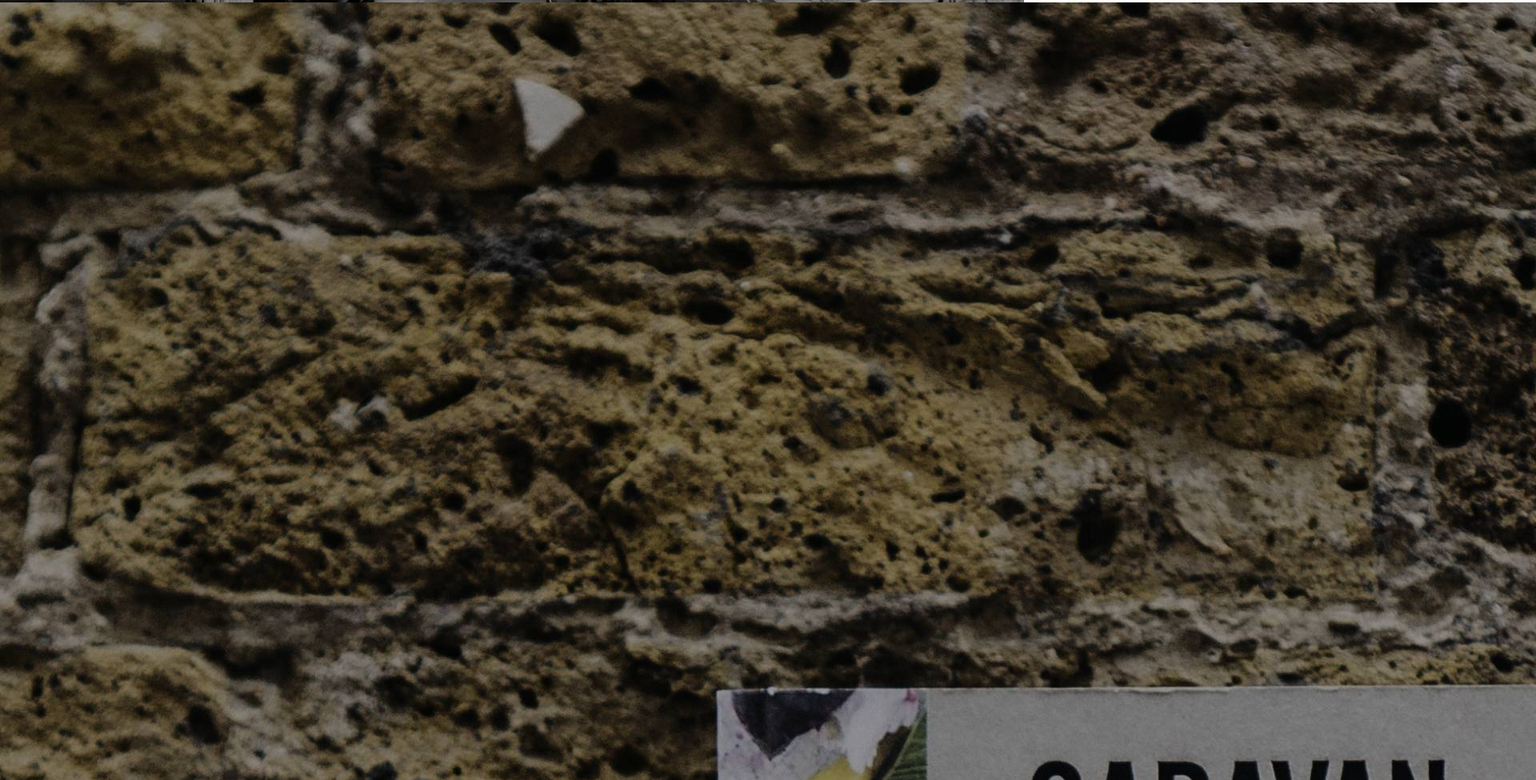
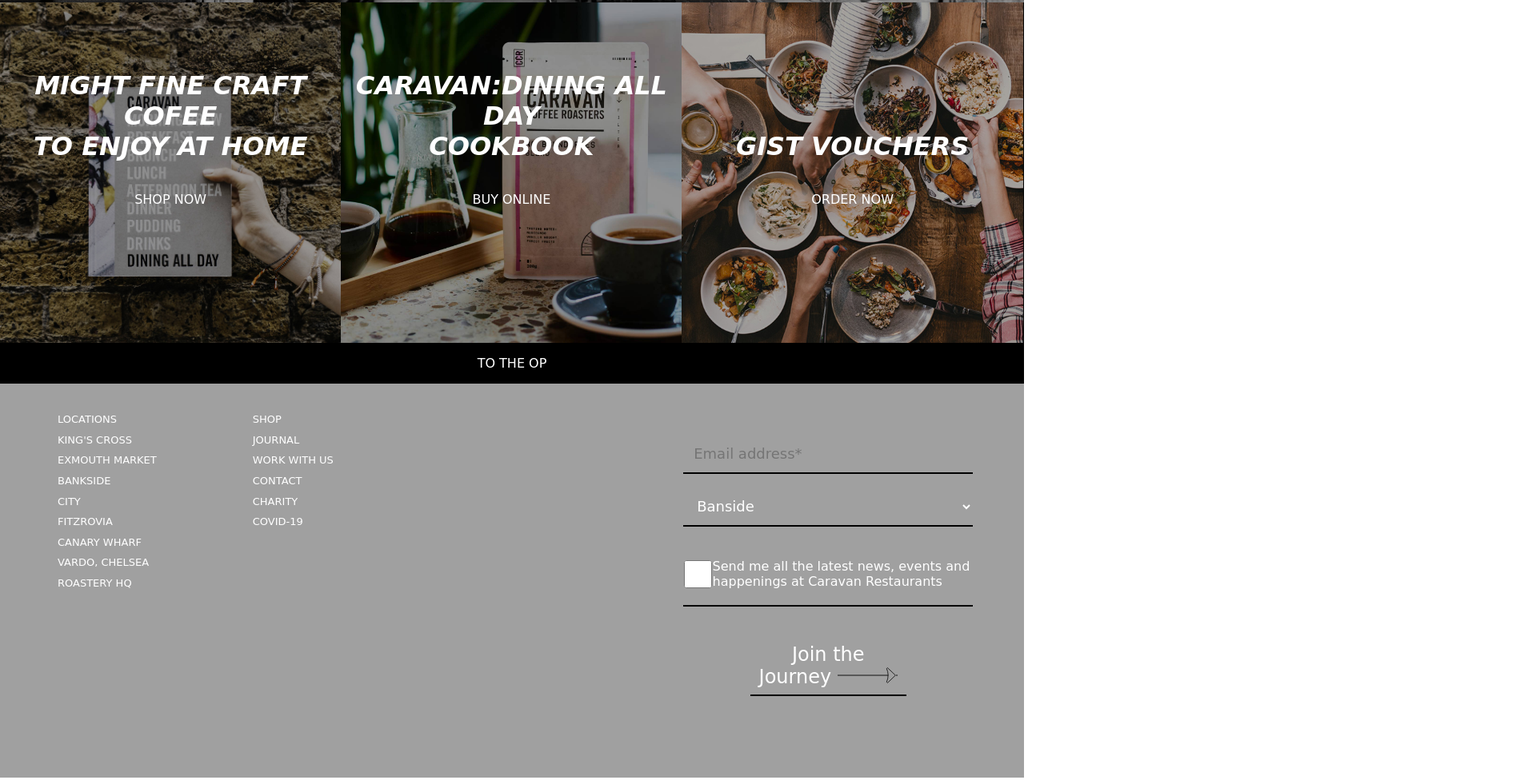
Before and after one commit to MartinAAcebeyL/SmallProjectsWeb, a plain HTML site: page Caravan/index.html in a window 1280 px wide. Shown: the part 797-1773 px from the top of the page at 80% size, 1920 px wide, since content can reach past the window. Drawn offline with Linux system fonts and the light colour scheme; a web font is replaced by a local one.

Commit message:
se termino el maquetado de el home

```diff
--- a/Caravan/index.html
+++ b/Caravan/index.html
@@ -79,22 +79,29 @@
     <section id="offerts">
         <article>
             <figure><img src="images/brunch-box-eggs-1.jpg" alt="brunch-box-eggs-1"></figure>
-            <span>Might fine craft cofee <br>to enjoy at home</span>
+            <p>
+                <span class="big-upper-font">Might fine craft cofee <br>to enjoy at home</span><br><br>
                 <span><a href="">shop now</a></span>
+            </p>
         </article>
         <article>
             <figure><img src="images/ccr-new-bags-2022.jpg" alt="ccr-new-bags-2022"></figure>
-            <span>caravan:dining all day<br>cookbook</span>
+            <p>
+                <span class="big-upper-font">caravan:dining all day<br>cookbook</span><br><br>
                 <span>buy online</span>
+            </p>
         </article>
         <article>
             <figure><img src="images/private-hire-and-events-img-610x610px.jpg" alt="private-hire-and-events"></figure>
-            <span>Gist vouchers</span>
+            <p>
+                <span class="big-upper-font">Gist vouchers</span><br><br>
                 <span>order now</span>
+            </p>
         </article>
         <p>to the op</p>
     </section>
-    <footer>
+    <footer id="footer">
+        <section id="footer-nav">
             <nav>
                 <ul>
                     <li>LOCATIONS</li>
@@ -118,8 +125,12 @@
                     <li>COVID-19</li>
                 </ul>
             </nav>
+        </section>
         <form action="">
+            <div>
                 <input type="email" name="email" id="email" placeholder="Email address*" required>
+            </div>
+            <div>
                 <select name="" id="">
                     <option value="0" disabled>chose restaurant</option>
                     <option value="222">Banside</option>
@@ -128,10 +139,13 @@
                     <option value="111">Exmout Market</option>
                     <option value="122">Fiztrobia</option>
                     <option value="123">kings cross</option>
-            </select><span>▾</span>
+                </select>
+            </div>
+            <div>
                 <input type="checkbox" id="optin_email" name="optin_email">
                 <label for="optin_email">Send me all the latest news, events and happenings at Caravan Restaurants</label>
-            <button id="submit">Join the Journey</button>
+            </div>
+            <a id="submit">Join the Journey <span id="arrow-right"></span></a>
         </form>
     </footer>
 </body>
--- a/Caravan/static/css/styles.css
+++ b/Caravan/static/css/styles.css
@@ -36,7 +36,7 @@
     column-gap: 2.5rem;
 }
 
-#nav ul,a{
+ul,a{
     list-style: none;
     text-decoration: none;
     display: block;
@@ -78,6 +78,10 @@
     margin-bottom: 4rem;
 }
 
+#presentation > div article:hover{
+    opacity: 1.5;
+}
+
 #presentation button{
     width: 60%;
     padding: 0.5rem;
@@ -87,3 +91,122 @@
     background-color: var(--gray-color) transparent;
     border: 1.2px white solid;
 }
+
+/* offerts */
+#offerts{
+    width: 100%;
+    display: flex;
+    flex-direction: row;
+    flex-wrap: wrap;
+    background-color: black;
+
+    text-transform: uppercase;
+    text-align: center;
+}
+
+#offerts article{
+    width: 33.3%;
+    position: relative;
+}
+
+#offerts img, span{
+    width: 100%;
+    display: block;
+}
+
+#offerts article >  p{
+    width: 100%;
+    position: absolute;
+    bottom: 40%;
+}
+
+.big-upper-font{
+    font-size: xx-large;
+    font-style: italic;
+    font-weight: 800;
+}
+#offerts >  p{
+    width: 100%;
+    padding: 1rem;
+    font-weight: 400;
+}
+
+/* footer */
+#footer{
+    color: #000 !important;
+    background-color: var(--gray-color);
+    padding: 2rem;
+    display: flex;
+    justify-content: space-between;
+}
+
+#footer-nav{
+    width: 50%;
+    display: flex;
+    column-gap: 5rem;
+    line-height: 1.6rem;
+    font-size: small;
+    font-weight: 500;
+}
+
+#footer form{
+    padding: 2rem;
+    width: 35%;
+    display: block;
+    font-size: x-large;
+}
+
+#footer form input,select{
+    display: block;
+    /* color: #000; */
+    padding: 0.8rem;
+    width: 100%;
+    margin-bottom: 1rem;
+    background: transparent;
+    border: none;
+    border-bottom: 2px solid black;
+    font-size: large;
+}
+
+#footer form select>option{
+    background-color: var(--gray-color);
+    font-size: larger;
+    margin: 0.2rem;
+}
+
+#footer form div:nth-child(3){
+    display: flex;
+    align-items: center;
+    width: 100%;
+    font-size: medium;
+    padding-bottom: 1.2rem;
+    border-bottom:  2px solid black;
+    margin-top: 2.5rem;
+}
+
+#footer form div:nth-child(3) :last-child{
+    width: 90%;
+}
+
+#footer form div:nth-child(3) :first-child{
+    display: block;
+    width: 10%;
+    height: 35px;
+    margin: 0;
+}
+
+#footer form > a{
+    display: block;
+    width: 54%;
+    text-align: center;
+    margin: 2.4rem auto;
+    padding: 0.5rem;
+    border-bottom: 2px solid black;
+}
+
+#arrow-right{
+    display: inline-block;
+    width: 75px;
+    height: 20px;
+    background-image: url(/images/arrow-right.svg);
+}
```
Also changed, not shown: Caravan/images/arrow-right.svg (added). Lines whose indentation alone changed are shown as unchanged.
